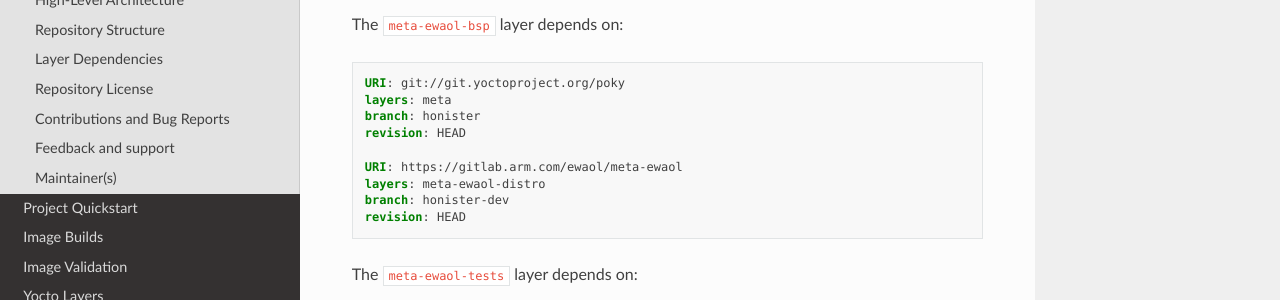
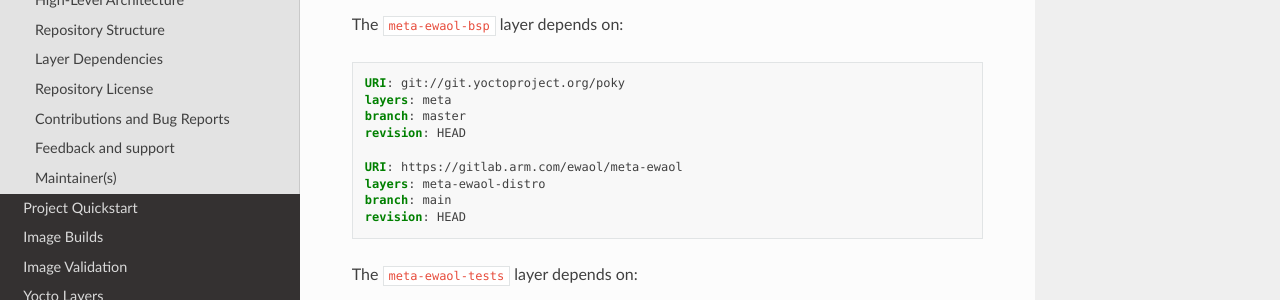
Before and after one commit to chaoge525/soafee_demo, a Sphinx documentation site: the page built from documentation/overview.rst, in a window 1280 px wide and 900 px high, scrolled down 3124 px. Shown: the part 151-451 px from the top of the window. Built offline with Sphinx 7.4.7 and the Read the Docs theme 2.0.0, drawn with Linux system fonts in a browser that asks for light colours.

Commit message:
doc: Update meta-ewaol-bsp layer dependencies to use master/main branches
Issue-Id: SCM-3910
Signed-off-by: Richard Neill <richard.neill@arm.com>
Change-Id: Iea974b8f12a61c418a68b49b02fb9e10b3b81588

```diff
--- a/documentation/overview.rst
+++ b/documentation/overview.rst
@@ -115,12 +115,12 @@
 
     URI: git://git.yoctoproject.org/poky
     layers: meta
-    branch: honister
+    branch: master
     revision: HEAD
 
     URI: https://gitlab.arm.com/ewaol/meta-ewaol
     layers: meta-ewaol-distro
-    branch: honister-dev
+    branch: main
     revision: HEAD
 
 The ``meta-ewaol-tests`` layer depends on:
```
